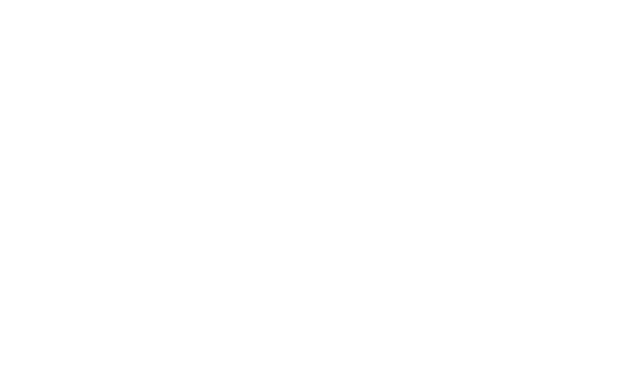
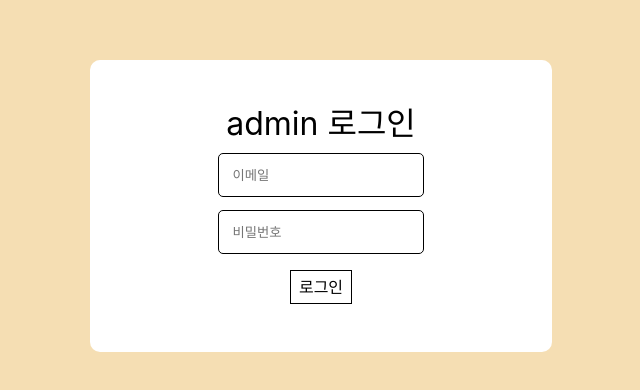
Before and after one commit to wjdxor133/Gopizza_PersonalityAssessment, a React (Create React App) app: page /login in a window 1280 px wide. Shown: the part 194-584 px from the top of the page, without its empty margins (319-959 px from the left). Built offline with nearby package versions, Linux system fonts and the light colour scheme.

Commit message:
로그인 페이지 완성

```diff
--- a/package.json
+++ b/package.json
@@ -12,9 +12,14 @@
     "@types/react-dom": "^16.9.8",
     "@types/react-router-dom": "^5.1.5",
     "@types/styled-components": "^5.1.1",
+    "antd": "^4.4.1",
+    "axios": "^0.19.2",
+    "qs": "^6.9.4",
     "react": "^16.13.1",
     "react-dom": "^16.13.1",
+    "react-router-dom": "^5.2.0",
     "react-scripts": "3.4.1",
+    "styled-components": "^5.1.1",
     "styled-reset": "^4.2.0",
     "typescript": "^3.7.5"
   },
--- a/src/Routes.tsx
+++ b/src/Routes.tsx
@@ -1,11 +1,17 @@
 import React from "react";
 import { BrowserRouter as Router, Route, Switch } from "react-router-dom";
-
+import Login from "../src/pages/admin/Login/Login";
+import Activate from "../src/pages/Info/Activate";
+import Info from "../src/pages/Info/Info";
 class Routes extends React.Component {
   render() {
     return (
       <Router>
-        <Switch></Switch>
+        <Switch>
+          <Route exact path="/login" component={Login} />
+          <Route exact path="/activate" component={Activate} />
+          <Route exact path="/info" component={Info} />
+        </Switch>
       </Router>
     );
   }
--- a/src/config.tsx
+++ b/src/config.tsx
@@ -0,0 +1 @@
+export const API = "http://192.168.0.107:8000/";
--- /dev/null
+++ b/src/pages/Info/Activate.tsx
@@ -0,0 +1,50 @@
+import React, { useEffect } from "react";
+import axios from "axios";
+import { API } from "../../config";
+
+interface propsType {
+  history: object;
+  location: locationType;
+}
+
+interface locationType {
+  pathname: string;
+  search: string;
+  hash: string;
+  state: undefined;
+}
+
+interface parsedType {
+  token: string;
+  uid: string;
+}
+
+const Activate = ({ history, location }: propsType) => {
+  console.log("props", history);
+  console.log("props", location);
+  const queryString = require("query-string");
+
+  const certification = async (parsed: parsedType) => {
+    await axios
+      .post(`${API}user/verify`, {
+        token: parsed.token,
+        uid: parsed.uid,
+      })
+      .then((res) => {
+        alert("성공" + res);
+        history.push();
+      })
+      .catch((error) => {
+        console.log("error", error.res);
+      });
+  };
+
+  useEffect(() => {
+    const parsed = queryString.parse(location.search);
+    certification(parsed);
+  }, []);
+
+  return <div></div>;
+};
+
+export default Activate;
--- /dev/null
+++ b/src/pages/admin/Login/Login.tsx
@@ -0,0 +1,192 @@
+import React, { useState } from "react";
+import axios from "axios";
+import styled from "styled-components";
+import { API } from "../../../config";
+
+interface LoginPageState {
+  email: string;
+  pw: string;
+  token: string;
+  department: string;
+  name: string;
+}
+
+const Login = () => {
+  const [data, setData] = useState<LoginPageState>({
+    email: "",
+    pw: "",
+    token: "",
+    department: "",
+    name: "",
+  });
+  const { email, pw, token, department, name } = data;
+
+  const gotoLogin = async () => {
+    await axios
+      .post(`${API}user/admin/sign-in`, {
+        email: email,
+        password: pw,
+      })
+      .then((res: any) => {
+        console.log(res);
+        localStorage.setItem("token", res.data.token);
+        setData({
+          ...data,
+          token: res.data.token,
+          email: "",
+        });
+      })
+      .catch((error) => {
+        console.log("error", error.res);
+      });
+  };
+
+  const gotoMail = async () => {
+    let formData = new FormData();
+    formData.append("name", name);
+    formData.append("email", email);
+    formData.append("department", department);
+    await axios.post(`${API}user`, formData);
+  };
+  console.log("token", token);
+  return (
+    <LoginComponent>
+      <LoginForm>
+        {/* token 값에 따라 다른 UI */}
+        <LoginTitle>
+          {localStorage.getItem("token") ? "응시자 정보 입력" : "admin 로그인"}
+        </LoginTitle>
+        <InputBox>
+          {/* token 값에 따라 다른 UI */}
+          {localStorage.getItem("token") ? (
+            <LoginInput
+              name="name"
+              type="text"
+              placeholder="이름"
+              value={name}
+              onChange={({ target: { value } }) =>
+                setData({
+                  ...data,
+                  name: value,
+                })
+              }
+            />
+          ) : (
+            <LoginInput
+              name="email"
+              type="text"
+              placeholder="이메일"
+              value={email}
+              onChange={({ target: { value } }) =>
+                setData({
+                  ...data,
+                  email: value,
+                })
+              }
+            />
+          )}
+          {/* token 값에 따라 다른 UI */}
+          {localStorage.getItem("token") ? (
+            <LoginInput
+              name="email"
+              type="text"
+              placeholder="이메일"
+              value={email}
+              onChange={({ target: { value } }) =>
+                setData({
+                  ...data,
+                  email: value,
+                })
+              }
+            />
+          ) : (
+            <LoginInput
+              name="pw"
+              type="password"
+              value={pw}
+              placeholder="비밀번호"
+              onChange={({ target: { value } }) =>
+                setData({
+                  ...data,
+                  pw: value,
+                })
+              }
+            />
+          )}
+          <LoginInput
+            name="department"
+            type="text"
+            value={department}
+            placeholder="지원부서"
+            onChange={({ target: { value } }) =>
+              setData({
+                ...data,
+                department: value,
+              })
+            }
+            style={{
+              display: localStorage.getItem("token") ? "block" : "none",
+            }}
+          />
+        </InputBox>
+        {localStorage.getItem("token") ? (
+          <LoginBtn className="button" onClick={gotoMail}>
+            보내기
+          </LoginBtn>
+        ) : (
+          <LoginBtn className="button" onClick={gotoLogin}>
+            로그인
+          </LoginBtn>
+        )}
+      </LoginForm>
+    </LoginComponent>
+  );
+};
+
+const LoginComponent = styled.div`
+  width: 100vw;
+  height: 100vh;
+  display: flex;
+  justify-content: center;
+  align-items: center;
+  background-color: wheat;
+`;
+
+const LoginForm = styled.div`
+  border-radius: 10px;
+  background-color: white;
+  display: flex;
+  flex-direction: column;
+  justify-content: center;
+  align-content: center;
+  padding: 3em 8em;
+`;
+
+const LoginTitle = styled.p`
+  font-size: 2rem;
+  margin: 0 auto;
+`;
+
+const InputBox = styled.div`
+  display: flex;
+  flex-direction: column;
+  margin: 0 auto;
+`;
+
+const LoginInput = styled.input`
+  border: 1px solid #000;
+  padding: 1em;
+  margin-top: 1em;
+  border-radius: 5px;
+`;
+const LoginBtn = styled.p`
+  margin: 1em auto 0;
+  padding: 0.5em 0.5em;
+  border: 1px solid #000;
+
+  &:hover {
+    cursor: pointer;
+  }
+`;
+
+export default Login;
```
Also changed, not shown: src/pages/Login/Login.tsx (deleted, +0 -7 lines), 1 other file (tests, documents, lock files or other folders).
